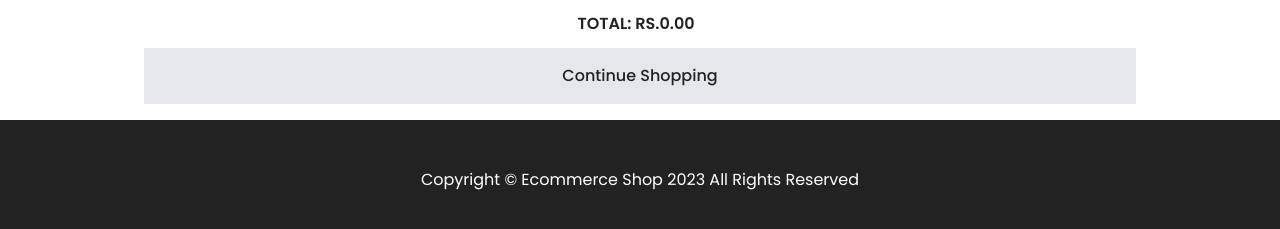
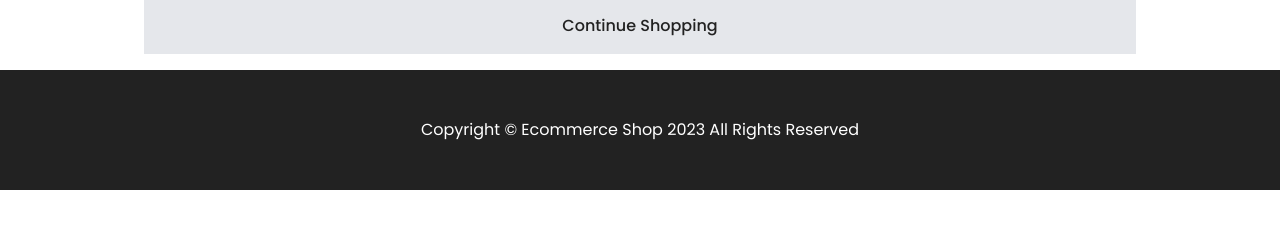
Before and after one commit to UsamaRashid/ecommerceFrontend, a React (Create React App) app: page /cart in a window 1280 px wide. Shown: the part 667-896 px from the top of the page. After the commit the page ends 857 px from the top, so only its background shows below. Built offline with nearby package versions, Linux system fonts and the light colour scheme; no server answers.

Commit message:
FIX: responsiveness

```diff
--- a/src/components/Footer.js
+++ b/src/components/Footer.js
@@ -2,7 +2,7 @@ import React from "react";
 
 const Footer = () => {
   return (
-    <footer className='bg-primary py-12 '>
+    <footer className='bg-primary py-12 max-h-screen'>
       <div className=' container mx-auto  '>
         <p className='text-white text-center'>
           Copyright © Ecommerce Shop 2023 All Rights Reserved
--- a/src/pages/ProductDetails.js
+++ b/src/pages/ProductDetails.js
@@ -20,7 +20,7 @@ const ProductDetails = () => {
   }
   const { title, price, description, image } = product;
   return (
-    <section className='pt-32 pb-12 lg:py-32 h-screen flex items-center '>
+    <section className='pt-32 pb-12 lg:py-32  flex items-center '>
       <div className='container mx-auto'>
         {/* image */}
         <div className='flex flex-col lg:flex-row items-center'>
--- a/src/pages/ViewCart.js
+++ b/src/pages/ViewCart.js
@@ -28,7 +28,7 @@ const ViewCart = () => {
       ) : (
         <>Items</>
       )}
-      <div className='flex flex-col gap-y-2 h-[400px] lg:h-[450px]  overflow-y-auto overflow-x-hidden border-b'>
+      <div className='flex flex-col gap-y-2 h-[400px] lg:h-[400px]  overflow-y-auto overflow-x-hidden border-b'>
         {cart.map((item) => {
           return <CartItem item={item} key={item.id}></CartItem>;
         })}
```
